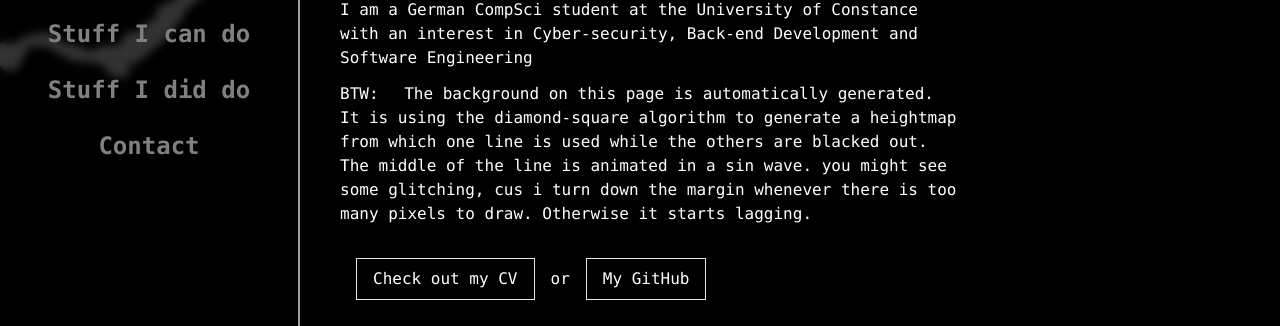
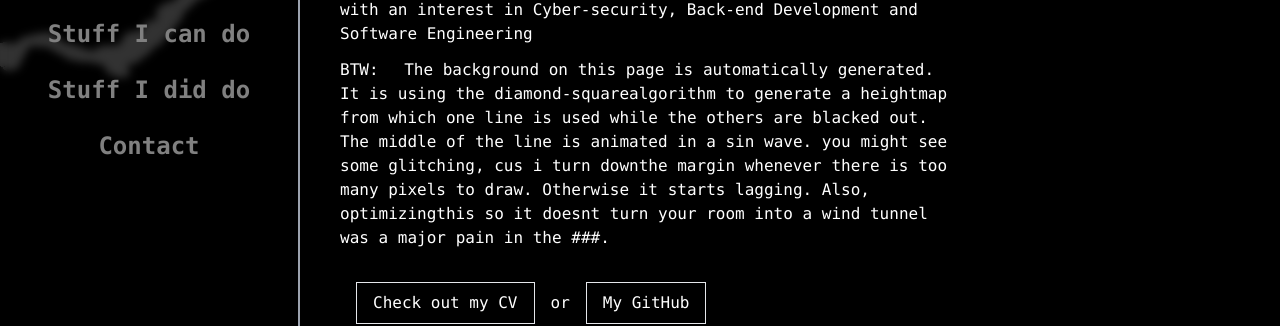
Before and after one commit to SoneNiko/personal-website, a SvelteKit app in the folder app/: page / in a window 1280 px wide. Shown: the part 366-692 px from the top of the page. Built offline with nearby package versions, Linux system fonts and the light colour scheme.

Commit message:
feat: UI changes

```diff
--- a/app/src/components/Sidebar.svelte
+++ b/app/src/components/Sidebar.svelte
@@ -32,7 +32,10 @@
 			<div class="text-9xl mr-4">N</div>
 			<div class="text-5xl flex flex-col justify-center">
 				<div>IKOLAS</div>
-				<div class="flex"><div>HEISE</div> <span>.</span></div>
+				<div class="flex">
+					<div>HEISE</div>
+					<span>.</span>
+				</div>
 			</div>
 		</div>
 	</div>
@@ -57,7 +60,7 @@
 
 	<div class="flex-1" />
 
-	<div class=" border-gray-400 h-[130px]"></div>
+	<div class=" border-gray-400 h-[130px]" />
 </aside>
 
 <div class="min-w-[300px] h-full sidebar-bg hidden lg:block" class:open />
--- a/app/src/routes/+layout.svelte
+++ b/app/src/routes/+layout.svelte
@@ -7,7 +7,6 @@
 </script>
 
 <svelte:head>
-	<!-- <script src="/seedrandom.js"></script> -->
 	<script src="/canvas.js"></script>
 </svelte:head>
 
--- a/app/src/routes/+page.svelte
+++ b/app/src/routes/+page.svelte
@@ -32,21 +32,76 @@
 		</p>
 
 		<p class="group transition-all">
-			<span class="pr-4 group-hover:rainbow-text group-hover:brightness-200 transition-all">BTW: </span> The background on this page is automatically generated. It is using the diamond-square
-			algorithm to generate a heightmap from which one line is used while the others are blacked
-			out. The middle of the line is animated in a sin wave. you might see some glitching, cus i
-			turn down the margin whenever there is too many pixels to draw. Otherwise it starts lagging.
+			<span class="pr-4 transition-all">BTW: </span>
+
+			<span><span>Th</span>e</span> <span><span>backg</span>round</span>
+			<span><span>o</span>n</span>
+			<span><span>th</span>is</span> <span><span>pa</span>ge</span> <span><span>i</span>s</span>
+			<span><span>automat</span>ically</span> <span><span>gener</span>ated.</span>
+			<span><span>I</span>t</span>
+			<span><span>i</span>s</span> <span><span>usi</span>ng</span> <span><span>th</span>e</span>
+			<span><span>diamond</span>-square</span><span><span> alg</span>orithm</span>
+			<span><span>t</span>o</span>
+			<span><span>gene</span>rate</span> <span><span>a</span></span>
+			<span><span>heigh</span>tmap</span>
+			<span><span>fr</span>om</span> <span><span>whi</span>ch</span> <span><span>on</span>e</span>
+			<span><span>li</span>ne</span> <span><span>i</span>s</span> <span><span>us</span>ed</span>
+			<span><span>whi</span>le</span> <span><span>th</span>e</span> <span><span>oth</span>ers</span>
+			<span><span>ar</span>e</span> <span><span>blac</span>ked</span>
+			<span><span>ou</span>t.</span><span><b /> The</span> <span><span>mid</span>dle</span>
+			<span><span>o</span>f</span> <span><span>th</span>e</span>
+			<span><span>li</span>ne</span> <span><span>i</span>s</span> <span><span>anim</span>ated</span>
+			<span><span>i</span>n</span> <span><span>a</span></span> <span><span>si</span>n</span>
+			<span><span>wav</span>e.</span>
+			<span><span>yo</span>u</span> <span><span>mig</span>ht</span> <span><span>se</span>e</span>
+			<span><span>so</span>me</span> <span><span>glitc</span>hing,</span>
+			<span><span>cu</span>s</span>
+			<span><span>i</span></span> <span><span>tu</span>rn</span> <span><span>do</span>wn</span><span
+				><b />the</span
+			>
+			<span><span>mar</span>gin</span> <span><span>when</span>ever</span>
+			<span><span>the</span>re</span>
+			<span><span>i</span>s</span> <span><span>to</span>o</span> <span><span>ma</span>ny</span>
+			<span><span>pix</span>els</span> <span><span>t</span>o</span> <span><span>dra</span>w.</span>
+			<span><span>Other</span>wise</span> <span><span>i</span>t</span>
+			<span><span>sta</span>rts</span>
+			<span><span>lagg</span>ing.</span> <span><span>Als</span>o,</span>
+			<span><span>optim</span>izing</span><span><span> t</span>his</span>
+			<span><span>s</span>o</span> <span><span>i</span>t</span>
+			<span><span>doe</span>snt</span> <span><span>tu</span>rn</span> <span><span>yo</span>ur</span>
+			<span><span>ro</span>om</span> <span><span>in</span>to</span> <span><span>a</span></span>
+			<span><span>wi</span>nd</span> <span><span>tun</span>nel</span> <span><span>wa</span>s</span>
+			<span><span>a</span></span> <span><span>maj</span>or</span> <span><span>pa</span>in</span>
+			<span><span>i</span>n</span> <span><span>th</span>e</span> <span><span>##</span>#.</span>
 		</p>
 	</div>
 </div>
 
 <div class="flex items-center">
-	<a class="btn lg:glitched" href="https://google.com">Check out my CV</a>
+	<a class="btn lg:glitched" href="/cv">Check out my CV</a>
 
 	<div>or</div>
 
-	<a class="btn lg:glitched" href="https://google.com">My GitHub</a>
+	<a class="btn lg:glitched" href="https://github.com/SoneNiko/personal-website">My GitHub</a>
 </div>
 
 <div class="flex-1" />
 <div class="flex-1" />
+
+<style>
+	p span {
+		@apply transition-all;
+	}
+
+	p span span {
+		@apply transition-all;
+	}
+
+	p:hover span span {
+		@apply font-extrabold text-white;
+	}
+
+	p:hover span {
+		@apply text-gray-200;
+	}
+</style>
```
